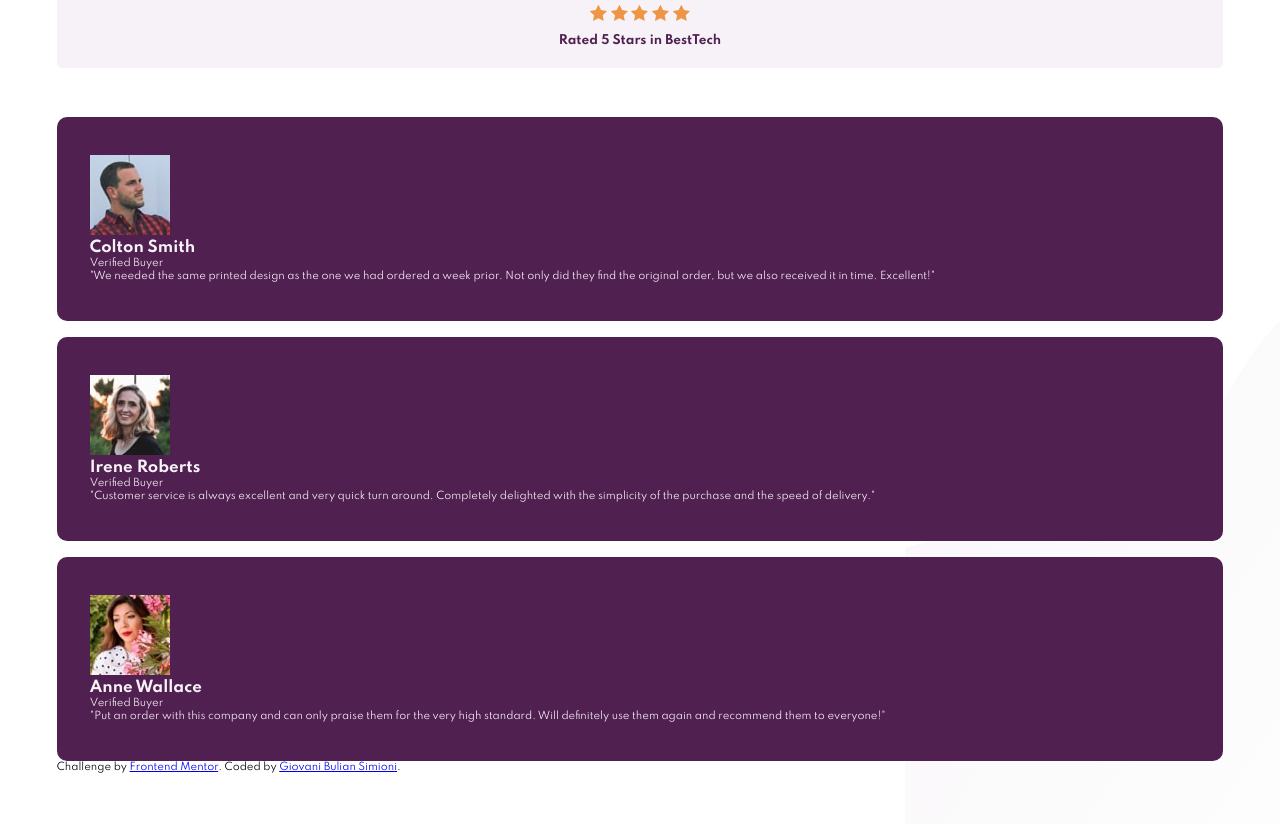
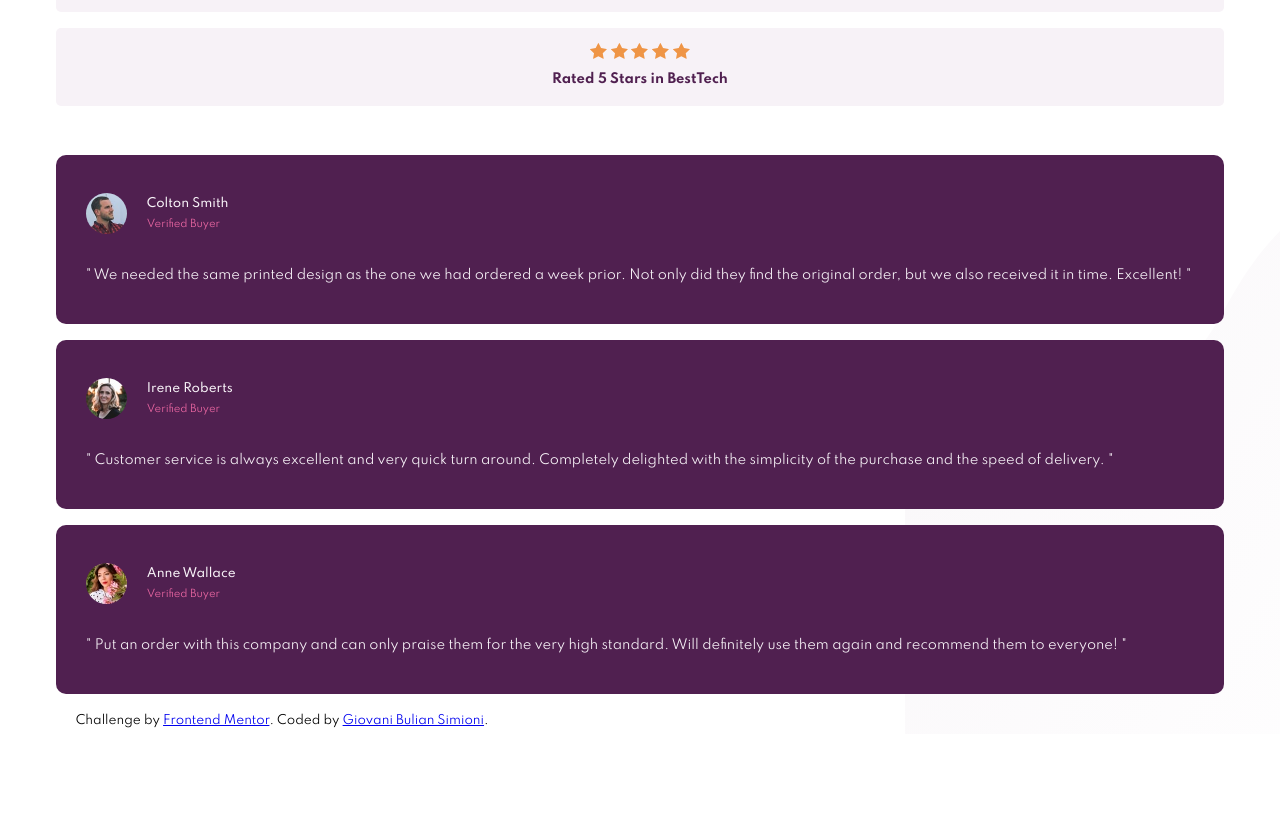
Before and after one commit to giovanibs/social-proof-section, a plain HTML site: page index.html in a window 1280 px wide. Shown: the part 365-1189 px from the top of the page. After the commit the page ends 1099 px from the top, so only its background shows below. Drawn offline with Linux system fonts and the light colour scheme.

Commit message:
adjusted some spacings

```diff
--- a/css/style.css
+++ b/css/style.css
@@ -26,7 +26,7 @@ body {
     grid-auto-flow: row;
     justify-content: center;
     align-content: center;
-    padding: 5rem;
+    padding: 8.2rem 2.4rem 0 2.4rem;
     background-image:
         url(../images/bg-pattern-top-mobile.svg),
         url(../images/bg-pattern-bottom-mobile.svg);
@@ -45,16 +45,18 @@ body {
     grid-auto-flow: row;
     row-gap: 2rem;
     text-align: center;
+    padding: 0 0.5rem;
 }
 
 .header__heading {
-    font-size: 2.6rem;
+    font-size: 3rem;
     font-weight: 700;
     color: var(--card-bg-color);
 }
 
 .header__text {
-    font-size: 1.6rem;
+    font-size: 1.4rem;
+    line-height: 2rem;
     color: var(--header-text-color);
 }
 
@@ -85,7 +87,7 @@ body {
 }
 
 .ratings__block__text {
-    font-size: 1.2rem;
+    font-size: 1.3rem;
     font-weight: 700;
     line-height: 2.4rem;
     color: var(--card-bg-color);
@@ -94,20 +96,44 @@ body {
 .buyer {
     background-color: var(--card-bg-color);
     color: var(--buyer-text-color);
-    padding: 3.8rem 3.3rem;
+    padding: 3.8rem 3.3rem 3.8rem 3rem ;
     border-radius: 1rem;
 }
 
-.buyer__name {
+.buyer__info {
+    display: grid;
+    grid-template-areas: "image name"
+                         "image verified";
+    justify-content: start;
+    align-items: center;
+    column-gap: 2rem;
+    margin-bottom: 3rem;
+}
+
+.buyer__info__img {
+    grid-area: image;
+    height: 4.1rem;
+    border-radius: 50%;
+}
+
+.buyer__info__name {
+    grid-area: name;
     font-size: 1.2rem;
     font-weight: 500;
 }
 
-.buyer__verified {
+.buyer__info__verified {
+    grid-area: verified;
     color: var(--verified-color);
 }
 
 .buyer__text {
+    font-size: 1.3rem;
+    line-height: 2.2rem;
+}
+
+.attribution {
+    height: 3rem;
     font-size: 1.2rem;
-    line-height: 2rem;
+    padding: 2rem;
 }
--- a/index.html
+++ b/index.html
@@ -49,10 +49,10 @@
           <div class="buyer__info__verified">Verified Buyer</div>
         </div>
 
-        <p class="buyer__info__text">
-          "We needed the same printed design as the one we had ordered a week prior.
+        <p class="buyer__text">
+          " We needed the same printed design as the one we had ordered a week prior.
           Not only did they find the original order, but we also received it in time.
-          Excellent!"
+          Excellent! "
         </p>
 
       </article>
@@ -65,9 +65,9 @@
           <div class="buyer__info__verified">Verified Buyer</div>
         </div>
 
-        <p class="buyer__info__text">
-          "Customer service is always excellent and very quick turn around. Completely
-          delighted with the simplicity of the purchase and the speed of delivery."
+        <p class="buyer__text">
+          " Customer service is always excellent and very quick turn around. Completely
+          delighted with the simplicity of the purchase and the speed of delivery. "
         </p>
 
       </article>
@@ -80,9 +80,9 @@
           <div class="buyer__info__verified">Verified Buyer</div>
         </div>
 
-        <p class="buyer__info__text">
-          "Put an order with this company and can only praise them for the very high
-          standard. Will definitely use them again and recommend them to everyone!"
+        <p class="buyer__text">
+          " Put an order with this company and can only praise them for the very high
+          standard. Will definitely use them again and recommend them to everyone! "
         </p>
 
       </article>
```
